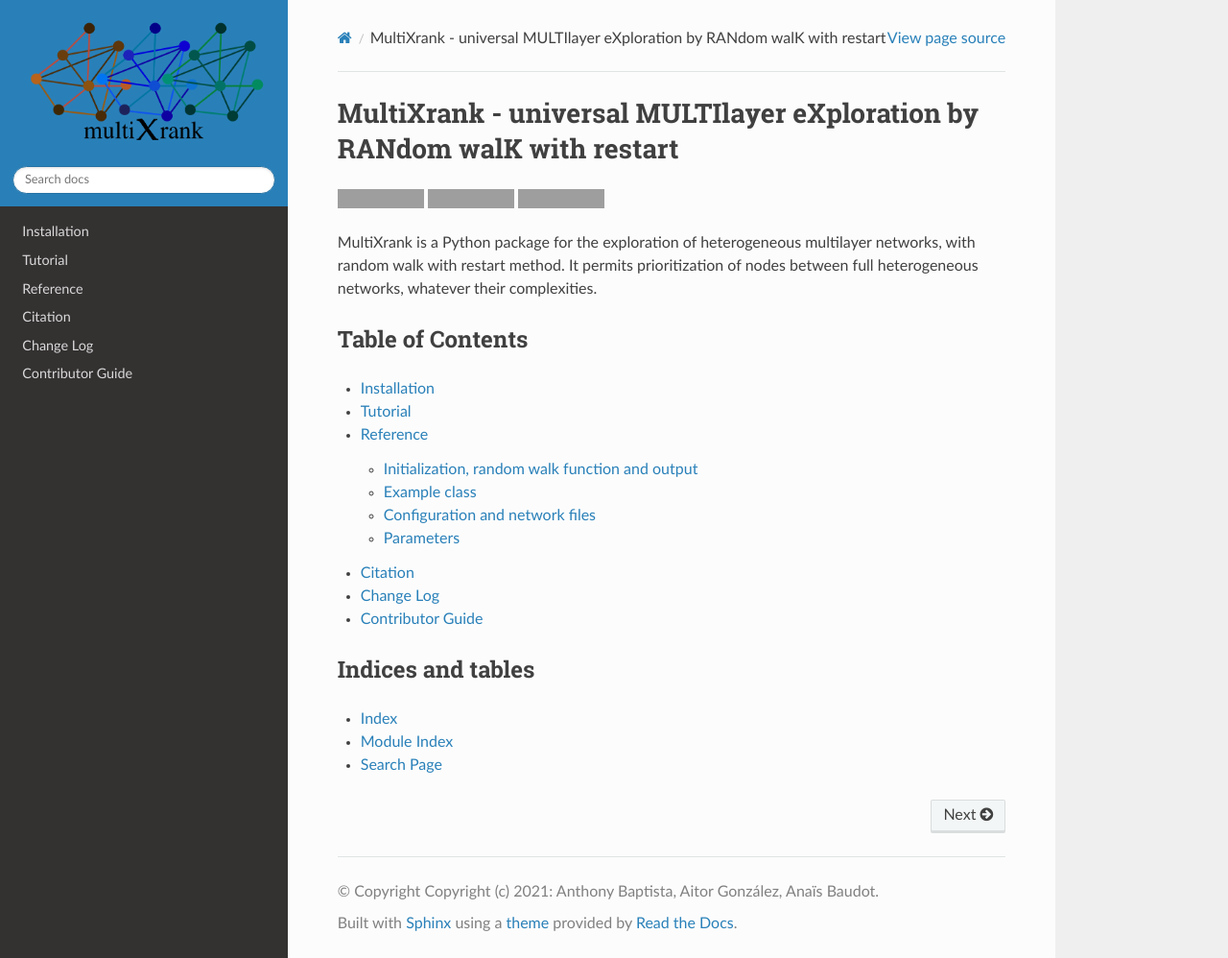
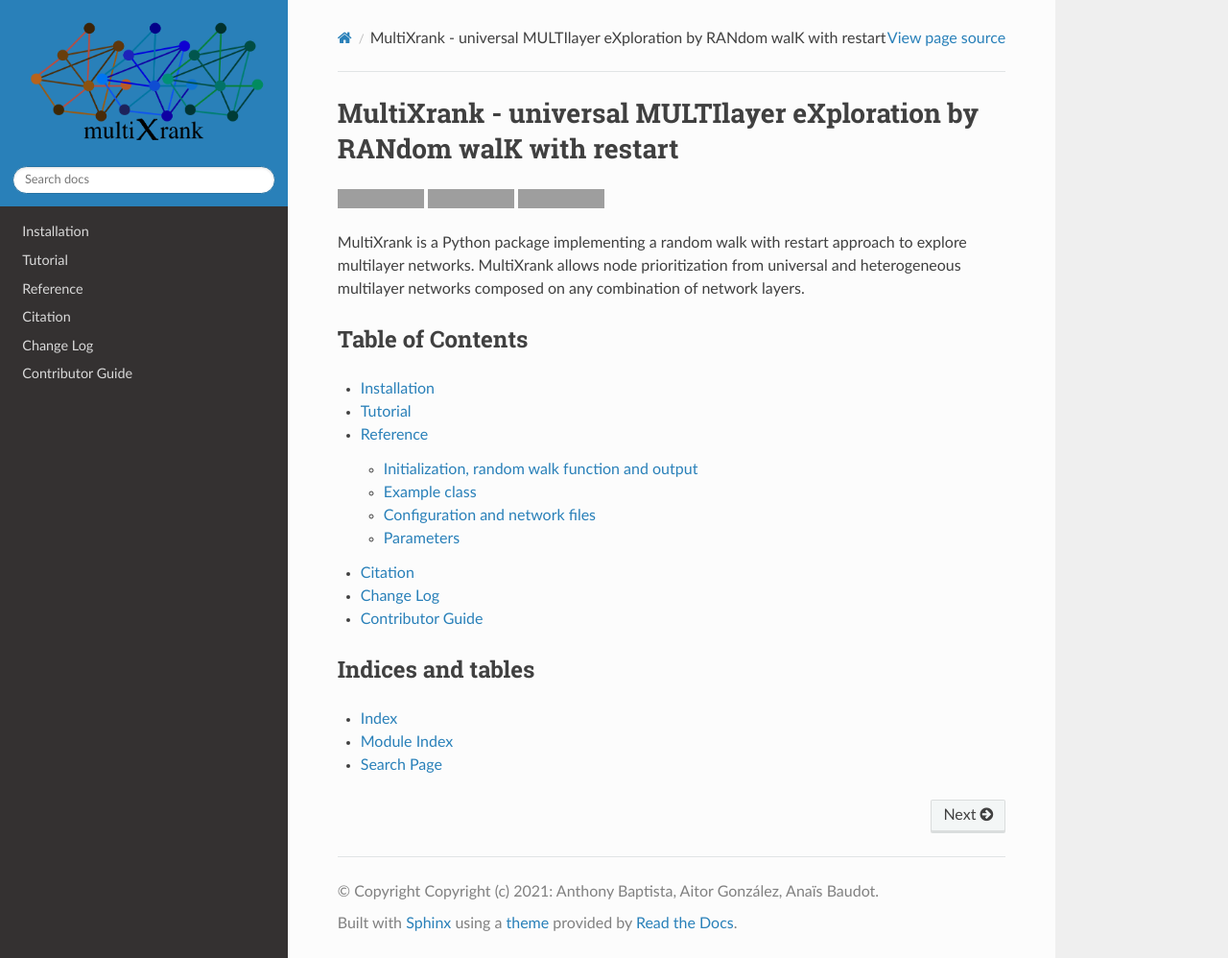
Before and after one commit to anthbapt/multixrank, a Sphinx documentation site: the page built from doc/index.rst, in a window 1280 px wide and 998 px high. Shown: the whole window at 96% size. Built offline with Sphinx 7.4.7 and the Read the Docs theme 2.0.0, drawn with Linux system fonts in a browser that asks for light colours; grey boxes are pictures that could not be loaded.

Commit message:
update doc

```diff
--- a/doc/content/installation.rst
+++ b/doc/content/installation.rst
@@ -8,7 +8,7 @@
     conda create --name multixrank python=3.9 -y
     python3 -m pip install multixrank
 
-We also provide a singularity container in the multixrank github: https://github.com/aitgon/multixrank .
+We also provide a singularity container in the multixrank github: https://github.com/anthbapt/multixrank .
 First the image is built with this command as root:
 
 .. code-block:: bash
--- a/doc/content/reference.rst
+++ b/doc/content/reference.rst
@@ -13,7 +13,7 @@
 Example class
 --------------------------------
 
-There is also this class to generate a working example.
+There is a class to generate a working example.
 
 .. automodule:: multixrank.Example
     :members: write
--- a/doc/content/tutorial.rst
+++ b/doc/content/tutorial.rst
@@ -88,7 +88,7 @@
     3	38	0.0037597000889303313
 
 The SIF file with the sub-network that includes the top 3 nodes can be opened
-and visualized in Cytoscape as in the following figure:
+and visualized in Cytoscape (https://cytoscape.org) as in the following figure:
 
 .. image:: airport.png
    :align: center
--- a/doc/index.rst
+++ b/doc/index.rst
@@ -1,4 +1,4 @@
-.. metabarcoding documentation master file, created by
+.. multixrank documentation master file, created by
    sphinx-quickstart on Tue Oct 31 20:17:07 2017.
    You can adapt this file completely to your liking, but it should at least
    contain the root `toctree` directive.
@@ -17,7 +17,7 @@
     :target: https://multixrank-doc.readthedocs.io/en/latest/?badge=latest
 
 
-MultiXrank is a Python package for the exploration of heterogeneous multilayer networks, with random walk with restart method. It permits prioritization of nodes between full heterogeneous networks, whatever their complexities.
+MultiXrank is a Python package implementing a random walk with restart approach to explore multilayer networks. MultiXrank allows node prioritization from universal and heterogeneous multilayer networks composed on any combination of network layers.
 
 Table of Contents
 =================
```
Also changed, not shown: 14 other files.
